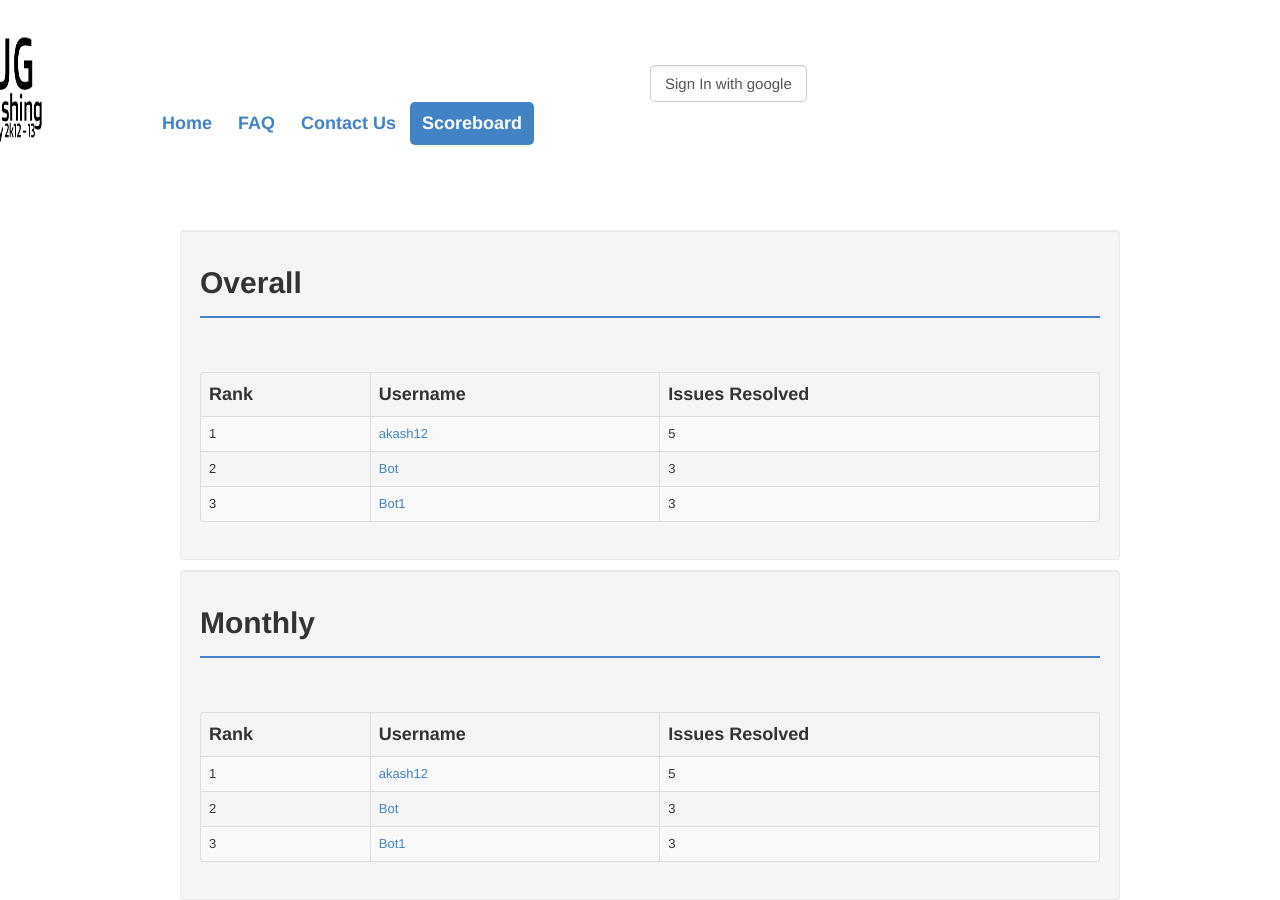
After one commit to wncc/bug-squashing-contest, a PHP site: page /score.htm in a window 1280 px wide. The commit adds this page. Run offline with PHP 8.4, Linux system fonts and the light colour scheme; some libraries are stand-ins or nearby versions.

Commit message:
first commit

```diff
--- /dev/null
+++ b/score.htm
@@ -0,0 +1,87 @@
+<!DOCTYPE html>
+<html>
+<head>
+   <meta charset="UTF-8">
+    <title>Test Page</title>
+    <meta name= "viewport" content="width=device-width, initial-scale=1.0"/>
+  <link href="bootswatchedited.css" rel="stylesheet" type="text/css"/>
+  <script type="text/javascript" src="js/bootstrap.js"></script>
+  <script type="text/javascript" src="http://ajax.googleapis.com/ajax/libs/jquery/1.7.1/jquery.min.js"></script>
+  <link href="styles.css" rel="stylesheet" type="text/css" />
+    <script type="text/javascript">
+        $(document).ready(function () {
+            // fade in content.
+            $('#content-wrapper').fadeIn("slow");
+        });
+    </script>
+    <style type="text/css">
+
+#content-wrapper
+{
+	display:none;
+}
+
+</style>
+</head>
+
+<body>
+<div id="content-wrapper">
+    <div class="header">
+        <div class="container">
+            <div class="row">
+                <div class="span6" id="logo">
+                    <img src=bug-squasher.png height=150 width=150 />
+                </div>
+                <div class="span6" id="navbar">
+                    <ul class="nav nav-pills">
+                        <li>
+                            <a href="test2.html" data-toggle="pill" rel="tab"><h3>Home</h3> </a>
+                        </li>
+                        <li> <a href="faq1.htm" data-toggle="tab" rel="tab"><h3>FAQ</h3></a></li>
+                        <li> <a href="contact1.htm" data-toggle="tab" rel="tab"><h3>Contact Us</h3></a></li>
+                        <li class="active"> <a href="score.htm" data-toggle="tab" rel="tab"><h3>Scoreboard</h3></a></li>
+                    </ul>
+
+                    <div id="form">
+                        <form name="register" method="post">
+                            <input type="submit" class=" btn-large" value="Sign In with google"/>
+                        </form>
+                    </div>
+                </div>
+            </div>
+        </div>
+    </div>
+    <div class="container">
+        <div class= "row span12 " id="About">
+           <div class="well">
+            <div class="page-header">
+                <h1> Overall</h1>
+                <hr />
+            </div>
+            <table class="table table-bordered table-striped">
+            <thead><tr><th><h3>Rank</h3></th><th><h3>Username</h3></th><th><h3>Issues Resolved</h3></th></tr></thead>
+            <tr> <td>1</td> <td> <a  data-toggle="tab" onclick="window.location='https://github.com'" > akash12</a></td> <td>5</td> </tr>
+            <tr> <td>2</td><td> <a  data-toggle="tab" onclick="window.location='http://google.com'"> Bot</a></td> <td>3</td></tr>
+              <tr> <td>3</td><td> <a data-toggle="tab" onclick="window.location='http://google.com'"> Bot1</a></td> <td>3</td></tr>
+            </table>
+           </div>
+        </div>
+        <div class= "row span12 ">
+           <div class="well" id="monthly">
+            <div class="page-header">
+                <h1>Monthly</h1>
+                <hr />
+            </div>
+            <table class="table table-bordered table-striped">
+            <thead><tr><th><h3>Rank</h3></th><th><h3>Username</h3></th><th><h3>Issues Resolved</h3></th></tr></thead>
+            <tr> <td>1</td> <td> <a  data-toggle="tab" onclick="window.location='https://github.com'" > akash12</a></td> <td>5</td> </tr>
+            <tr> <td>2</td><td> <a  data-toggle="tab" onclick="window.location='http://google.com'"> Bot</a></td> <td>3</td></tr>
+             <tr> <td>3</td><td> <a data-toggle="tab" onclick="window.location='http://google.com'"> Bot1</a></td> <td>3</td></tr>
+            </table>
+           </div>
+        </div>
+    </div>
+
+</div>
+</body>
+</html>
--- a/styles.css
+++ b/styles.css
@@ -1,38 +1,34 @@
-body {
-        padding-top: 90px;
-        padding-bottom: 100px;
-      }
+
       .sidebar-nav {
         padding: 9px 0;
       }
-      #div1
+#logo
 {
     position:relative;
-          bottom:90px;
+    left:-270px;
 }
-      #div2
+#navbar
 {
     position:relative;
-          bottom:90px;
-          left:1000px;
+    left:-500px;
+    top:100px;
 }
-     #div3
+.header {
+        height: 86px;
+        width:100%;
+        padding-bottom: 20px;
+      }
+#form
 {
     position:relative;
-         bottom:70px;
-         left:20px;
+    left:500px;
+    top:-100px;
 }
-     #div4
+#About
 {
      position:relative;
-         left:20px;
-
-     }
-     #div5
-     {
-         position:relative;
-         left:240px;
-         top:30px;
+     top:80px;
+     right:10px;
 }
 hr
 {
@@ -40,93 +36,10 @@ body {
          color:#4183c4;
          border-color:#4183c4;
      }
-     #content-wrapper
+
+#monthly
 {
-	display:none;
+    position:relative;
+    top:70px;
+    right:10px;
 }
-#Overall
-{-webkit-transition: all 500ms ;
--moz-transition: all 500ms ;
--ms-transition: all 500ms ;
--o-transition: all 500ms ;
-transition: all 500ms ;
-}
-#Monthly
-{
-    -webkit-transition: all 500ms ;
--moz-transition: all 500ms ;
--ms-transition: all 500ms ;
--o-transition: all 500ms ;
-transition: all 500ms ;
-}
-#Overall a:hover
-{
- display:none;
-}
-#Monthly a:hover
-{
-    display:none;
-}
-.tooltip {
-
-			border-bottom: 1px dotted #000000; color: #000000; outline: none;
-
-			cursor: help; text-decoration: none;
-
-			position: relative;
-
-		}
-
-		.tooltip span {
-
-			margin-left: -999em;
-
-			position: absolute;
-
-		}
-
-		.tooltip:hover span {
-
-			border-radius: 5px 5px; -moz-border-radius: 5px; -webkit-border-radius: 5px;
-
-			box-shadow: 5px 5px 5px rgba(0, 0, 0, 0.1); -webkit-box-shadow: 5px 5px rgba(0, 0, 0, 0.1); -moz-box-shadow: 5px 5px rgba(0, 0, 0, 0.1);
-
-			font-family: Calibri, Tahoma, Geneva, sans-serif;
-
-			position: absolute; left: 1em; top: 2em; z-index: 99;
-
-			margin-left: 0; width: 250px;
-
-		}
-
-		.tooltip:hover img {
-
-			border: 0; margin: -10px 0 0 -55px;
-
-			float: left; position: absolute;
-
-		}
-
-		.tooltip:hover em {
-
-			font-family: Candara, Tahoma, Geneva, sans-serif; font-size: 1.2em; font-weight: bold;
-
-			display: block; padding: 0.2em 0 0.6em 0;
-
-		}
-
-		.classic { padding: 0.8em 1em; }
-
-		.custom { padding: 0.5em 0.8em 0.8em 2em; }
-
-		* html a:hover { background: transparent; }
-
-		.classic {background: #FFFFAA; border: 1px solid #FFAD33; }
-
-		.critical { background: #FFCCAA; border: 1px solid #FF3334;	}
-
-		.help { background: #9FDAEE; border: 1px solid #2BB0D7;	}
-
-		.info { background: #9FDAEE; border: 1px solid #2BB0D7;	}
-
-		.warning { background: #FFFFAA; border: 1px solid #FFAD33; }
```
Also changed, not shown: contact1.htm (added, +71 -0 lines), faq1.htm (added, +71 -0 lines), test2.html (added, +79 -0 lines), bug-squasher.png (added). Lines whose indentation alone changed are shown as unchanged.
